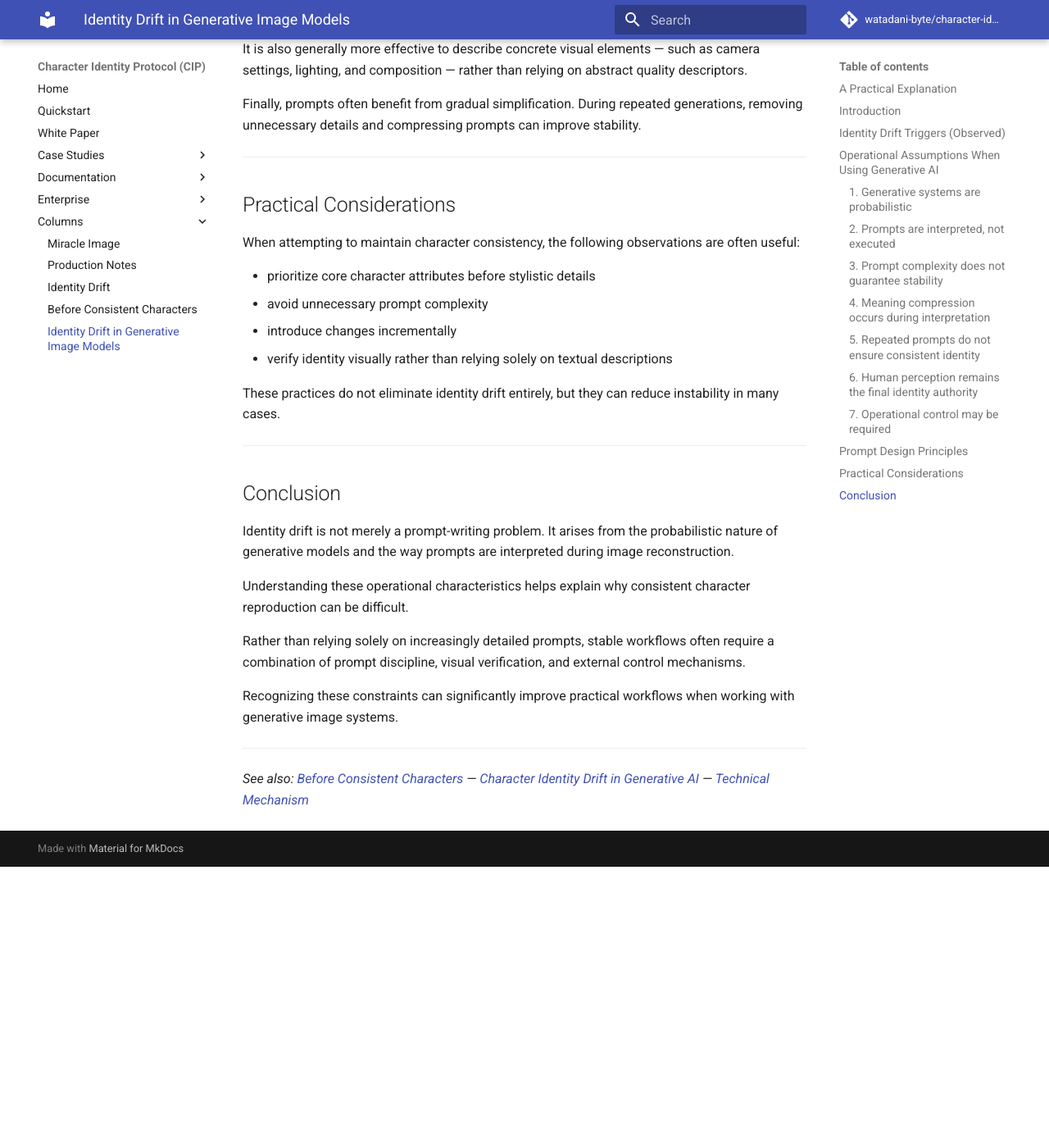
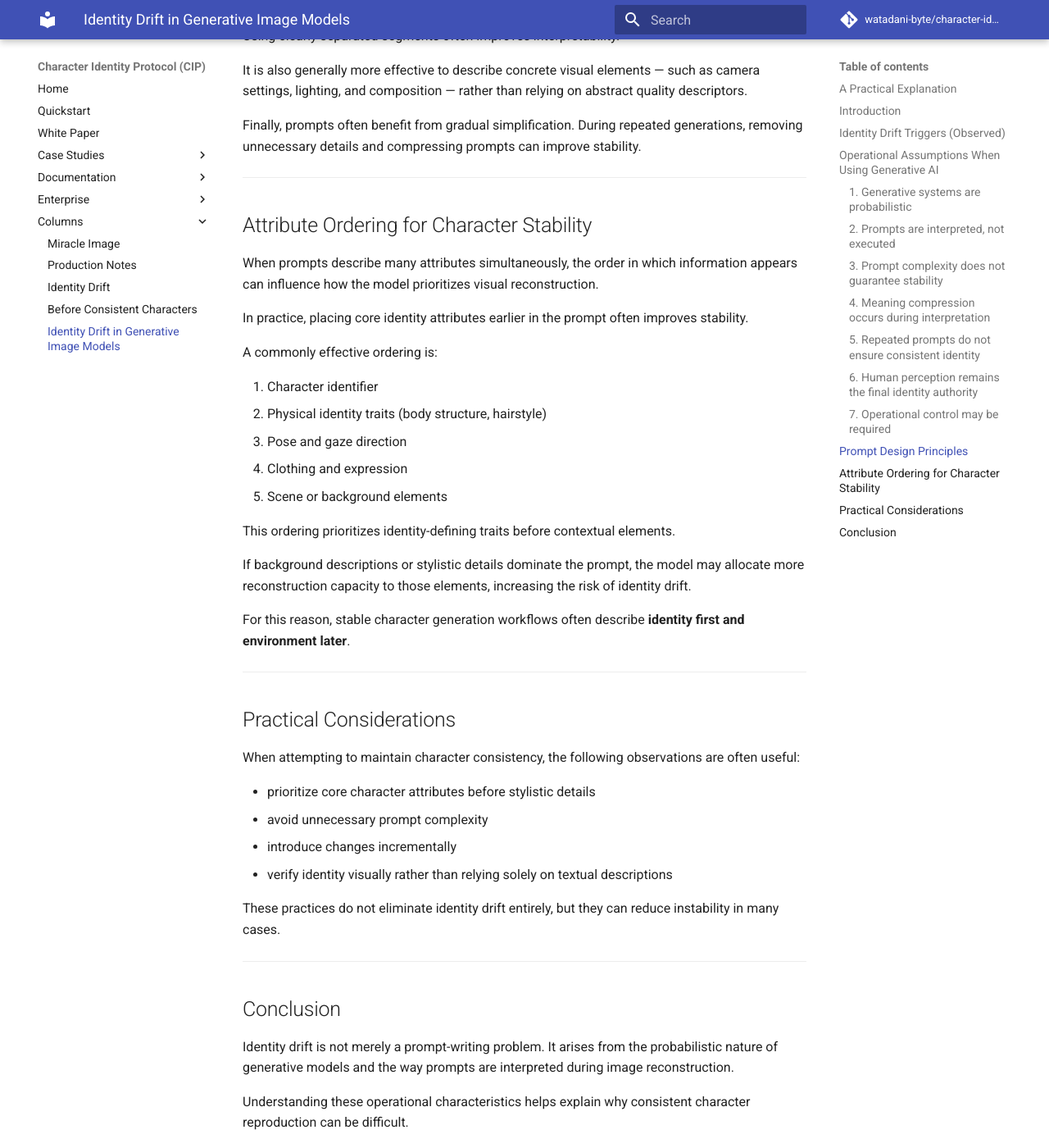
Before and after one commit to watadani-byte/character-identity-protocol, an MkDocs documentation site: the page built from docs/column_identity_drift_practical.md, in a window 1280 px wide and 1400 px high, scrolled down 3515 px. Shown: the whole window at 82% size. Built offline with MkDocs 1.6.1 and Material for MkDocs 9.7.7, drawn with Linux system fonts in a browser that asks for light colours; comment, search, counter and statistics services are not loaded; before the commit the page ends 4572 px from its top, so only the background shows below that; some of the changed text lies outside the part shown.

Commit message:
column_identity_drift_practical.md を更新

```diff
--- a/docs/column_identity_drift_practical.md
+++ b/docs/column_identity_drift_practical.md
@@ -29,6 +29,7 @@ This article summarizes several operational observations about generative image
 ## Identity Drift Triggers (Observed)
 
 In practice, identity drift often becomes noticeable when certain visual attributes change significantly.
+These changes may occur even when the textual prompt remains unchanged.
 
 Common examples include:
 
@@ -141,6 +142,28 @@ During repeated generations, removing unnecessary details and compressing prompt
 
 -----
 
+## Attribute Ordering for Character Stability
+
+When prompts describe many attributes simultaneously, the order in which information appears can influence how the model prioritizes visual reconstruction.
+
+In practice, placing core identity attributes earlier in the prompt often improves stability.
+
+A commonly effective ordering is:
+
+1. Character identifier
+1. Physical identity traits (body structure, hairstyle)
+1. Pose and gaze direction
+1. Clothing and expression
+1. Scene or background elements
+
+This ordering prioritizes identity-defining traits before contextual elements.
+
+If background descriptions or stylistic details dominate the prompt, the model may allocate more reconstruction capacity to those elements, increasing the risk of identity drift.
+
+For this reason, stable character generation workflows often describe **identity first and environment later**.
+
+-----
+
 ## Practical Considerations
 
 When attempting to maintain character consistency, the following observations are often useful:
@@ -163,7 +186,7 @@ Understanding these operational characteristics helps explain why consistent cha
 
 Rather than relying solely on increasingly detailed prompts, stable workflows often require a combination of prompt discipline, visual verification, and external control mechanisms.
 
-Recognizing these constraints can significantly improve practical workflows when working with generative image systems.
+Recognizing these constraints can significantly improve practical workflows in generative image systems and help explain why operational control frameworks such as CIP may be necessary.
 
 -----
 
```
Also changed, not shown: other parts of docs/column_identity_drift_practical.md (+1 -1 lines).
